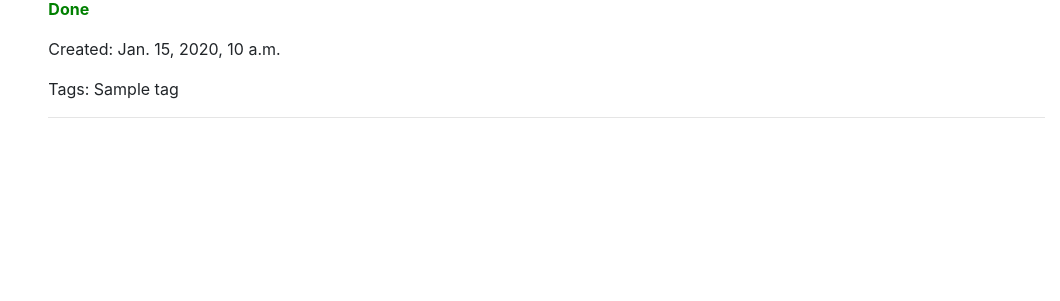
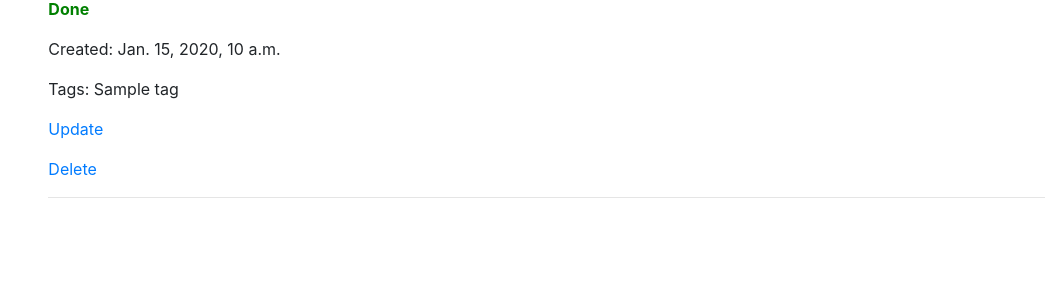
Before and after one commit to KatyaVasylieva/to_do_list, a Django app: page / in a window 1280 px wide. Shown: the part 161-462 px from the top of the page, without its empty margins (220-1280 px from the left). Run offline with Django 4.2, Linux system fonts and the light colour scheme; tables that the repository leaves empty hold one stand-in row (values such as "Sample post").

Commit message:
Add links to car_update and car_delate views to index template

```diff
--- a/templates/to_do/index.html
+++ b/templates/to_do/index.html
@@ -26,6 +26,8 @@
 
           <p>Tags: {% for tag in task.tags.all %}{{ tag }}{% if not forloop.last %}, {% endif %}{% endfor %}</p>
 
+          <p><a href="{% url "to-do:task-update" pk=task.id %}">Update</a></p>
+          <p><a href="{% url "to-do:task-delete" pk=task.id %}">Delete</a></p>
           <hr>
         </li>
 
```
